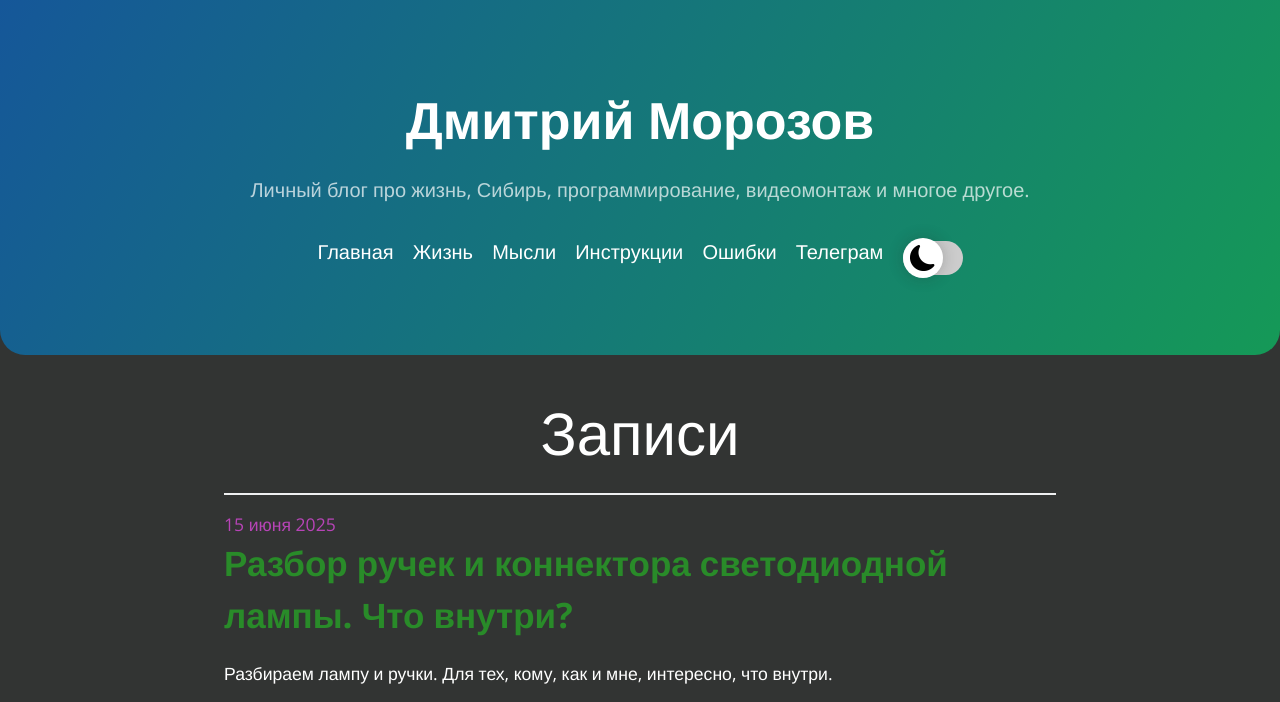
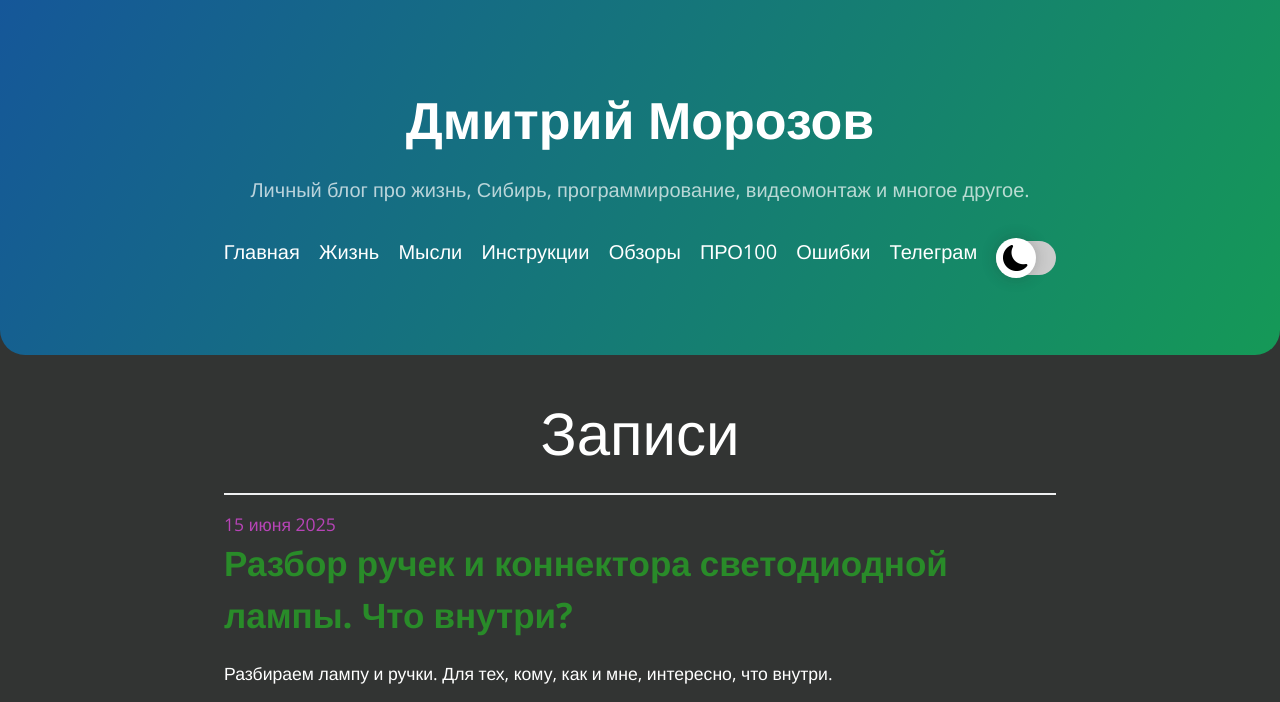
Before and after one commit to dm-mor/dm-mor.github.io, a Jekyll site: the page built from index.html, in a window 1280 px wide, cut to the strip 0-702 px from the top of the page. Built offline with Jekyll 4.4.1, drawn with Linux system fonts in a browser that asks for light colours; the list of posts is cut into pages by our own code.

Commit message:
Add files via upload

```diff
--- a/_includes/header.html
+++ b/_includes/header.html
@@ -3,6 +3,8 @@
   <a href="/a/">Жизнь</a>
   <a href="/m/">Мысли</a>
   <a href="/guides/">Инструкции</a>
+  <a href="/views/">Обзоры</a>
+  <a href="/pro100/">ПРО100</a>
   <a href="/errors/">Ошибки</a>
   <a href="https://dm_mor.t.me/">Телеграм</a>
   <label id="switch" class="switch">
```
